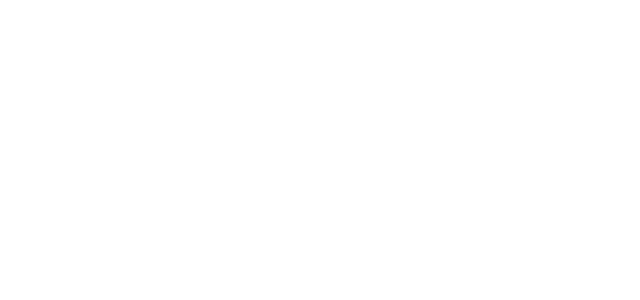
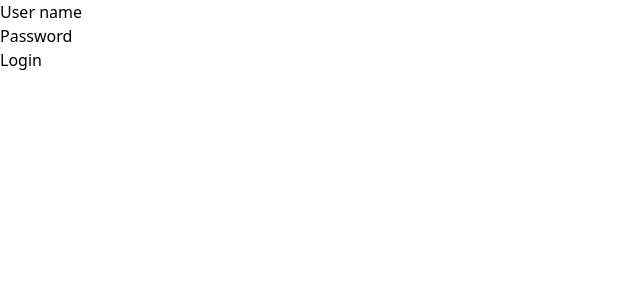
Before and after one commit to niyomugaboetiene/house-sell-app, a React (Vite) app in the folder frontend/: page /login in a window 1280 px wide. Shown: the top 300 px of the page, without its empty margins (0-640 px from the left). Built offline with nearby package versions, Linux system fonts and the light colour scheme.

Commit message:
frontend: implementing house selling app

```diff
--- a/frontend/index.html
+++ b/frontend/index.html
@@ -5,7 +5,7 @@
     <link rel="icon" type="image/svg+xml" href="/vite.svg" />
     <meta name="viewport" content="width=device-width, initial-scale=1.0" />
     <link rel="stylesheet" href="/frontend/src/index.css">
-    <title>vite-project</title>
+    <title>House selling app</title>
   </head>
   <body>
     <div id="root"></div>
--- a/frontend/package.json
+++ b/frontend/package.json
@@ -14,6 +14,7 @@
     "axios": "^1.13.2",
     "react": "^19.2.0",
     "react-dom": "^19.2.0",
+    "react-router-dom": "^7.9.6",
     "tailwindcss": "^4.1.17"
   },
   "devDependencies": {
--- a/frontend/src/App.jsx
+++ b/frontend/src/App.jsx
@@ -1,11 +1,13 @@
-import { useState } from 'react'
-
+import LoginComponent from "./pages/Login"
+import { Link, BrowserRouter, Routes, Route } from "react-router-dom"
 function App() {
 
   return (
-    <>
-
-    </>
+     <BrowserRouter>
+         <Routes>
+           <Route path="/login" element={<LoginComponent />}/>
+         </Routes>
+     </BrowserRouter>
   )
 }
 
--- a/frontend/src/pages/Login.jsx
+++ b/frontend/src/pages/Login.jsx
@@ -2,7 +2,7 @@
 import axios from "axios";
 
 const LoginComponent = () => {
-    const [username, setUsername] = useState("");
+    const [user_name, setUsername] = useState("");
     const [password, setPassword] = useState("");
     const [error, setError] = useState("");
     const [success, setSuccess] = useState("");
@@ -10,7 +10,7 @@
     const Login = async() => {
         try {
              await axios.post('http://localhost:5000/user/login', {
-                username, password
+                user_name, password
              }, { withCredentials: true });
              setSuccess("Loggin successfully");
         } catch (error) {
@@ -24,12 +24,20 @@
         <div>
             <div>
                 <label>User name</label>
-                <input type="text" onChange={(e) => setUsername(e.target.value)} />
+                <input type="text" onChange={(e) => setUsername(e.target.value)} /> <br />
 
                 <label>Password</label>
-                <input type="password" onChange={(e) => setPassword(e.target.value)} />
+                <input type="password" onChange={(e) => setPassword(e.target.value)} /> <br />
 
                 <button onClick={Login}>Login</button>
+
+                {error && (
+                    <p>{error}</p>
+                )}
+
+                {success && (
+                    <p>{success}</p>
+                )}
             </div>
         </div>
     )
```
Also changed, not shown: 2 other files (tests, documents, lock files or other folders).
